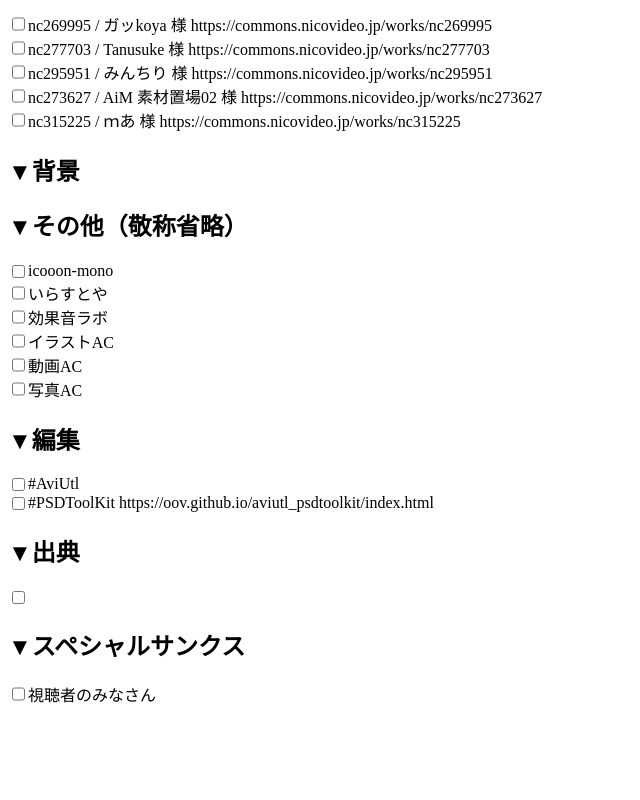
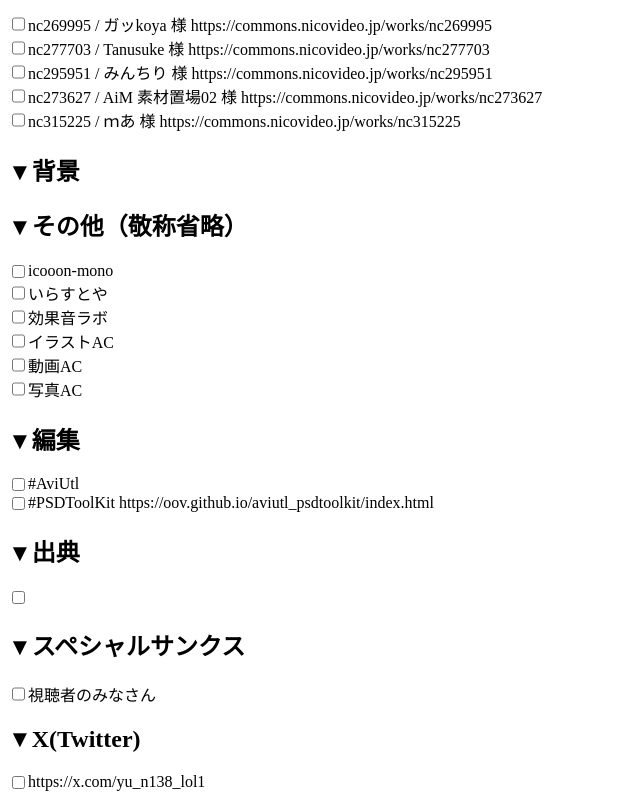
Before and after one commit to n138-kz/youtube-sozai, a plain HTML site: page index.html in a window 1280 px wide. Shown: the part 1257-2057 px from the top of the page, without its empty margins (0-640 px from the left). Before the commit the page ends 1971 px from the top, so only its background shows below. Drawn offline with nearby package versions, Linux system fonts and the light colour scheme.

Commit message:
genre_sns_twitter

```diff
--- a/index.html
+++ b/index.html
@@ -336,6 +336,13 @@
 			視聴者のみなさん
 		</label>
 	</div>
+	<div id="genre_sns_twitter">
+		<h2>▼X(Twitter)</h2>
+		<label class="inlineobj_line">
+			<input type="checkbox" name="">
+			https://x.com/yu_n138_lol1
+		</label>
+	</div>
 	<div id="output_multiline">
 	</div>
 </body>
```
